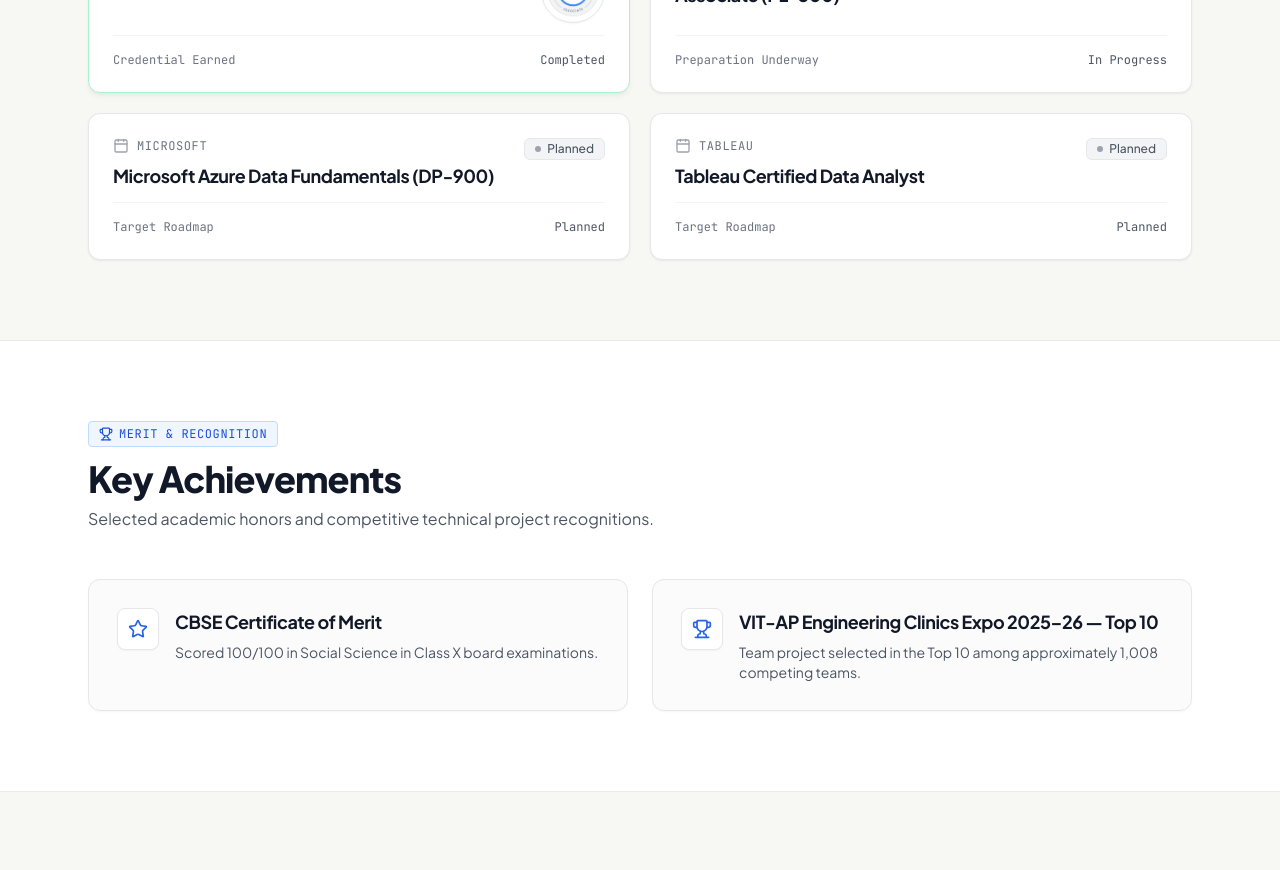
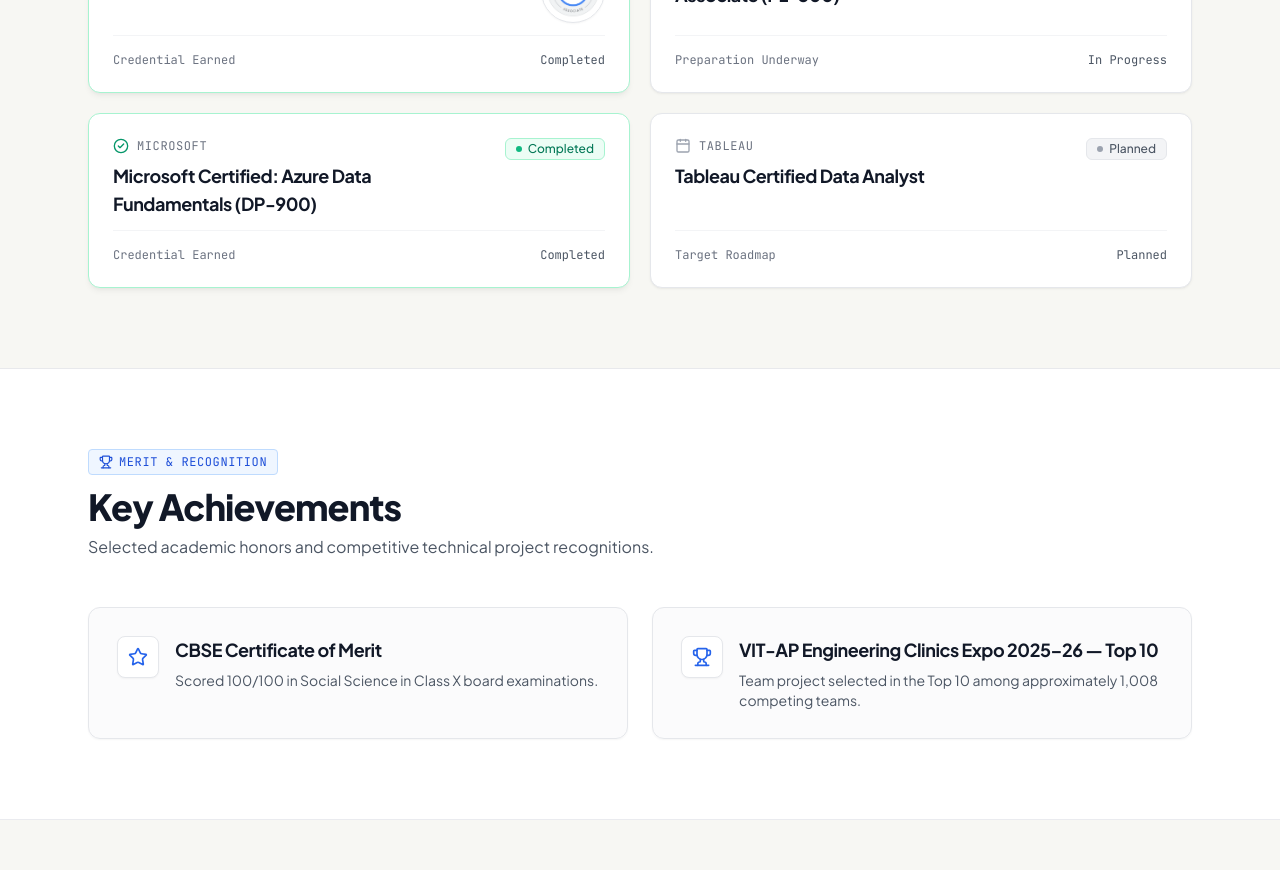
Before and after one commit to shubh201203/portfolio, a React (Vite) app: page / in a window 1280 px wide. Shown: the part 7300-8170 px from the top of the page. Built offline with nearby package versions, Linux system fonts and the light colour scheme.

Commit message:
feat: mark Microsoft Certified: Azure Data Fundamentals (DP-900) as completed

```diff
--- a/src/data/portfolioData.js
+++ b/src/data/portfolioData.js
@@ -103,10 +103,10 @@ export const portfolioData = {
       statusType: "in_progress"
     },
     {
-      name: "Microsoft Azure Data Fundamentals (DP-900)",
+      name: "Microsoft Certified: Azure Data Fundamentals (DP-900)",
       issuer: "Microsoft",
-      status: "Planned",
-      statusType: "planned"
+      status: "Completed",
+      statusType: "completed"
     },
     {
       name: "Tableau Certified Data Analyst",
```
